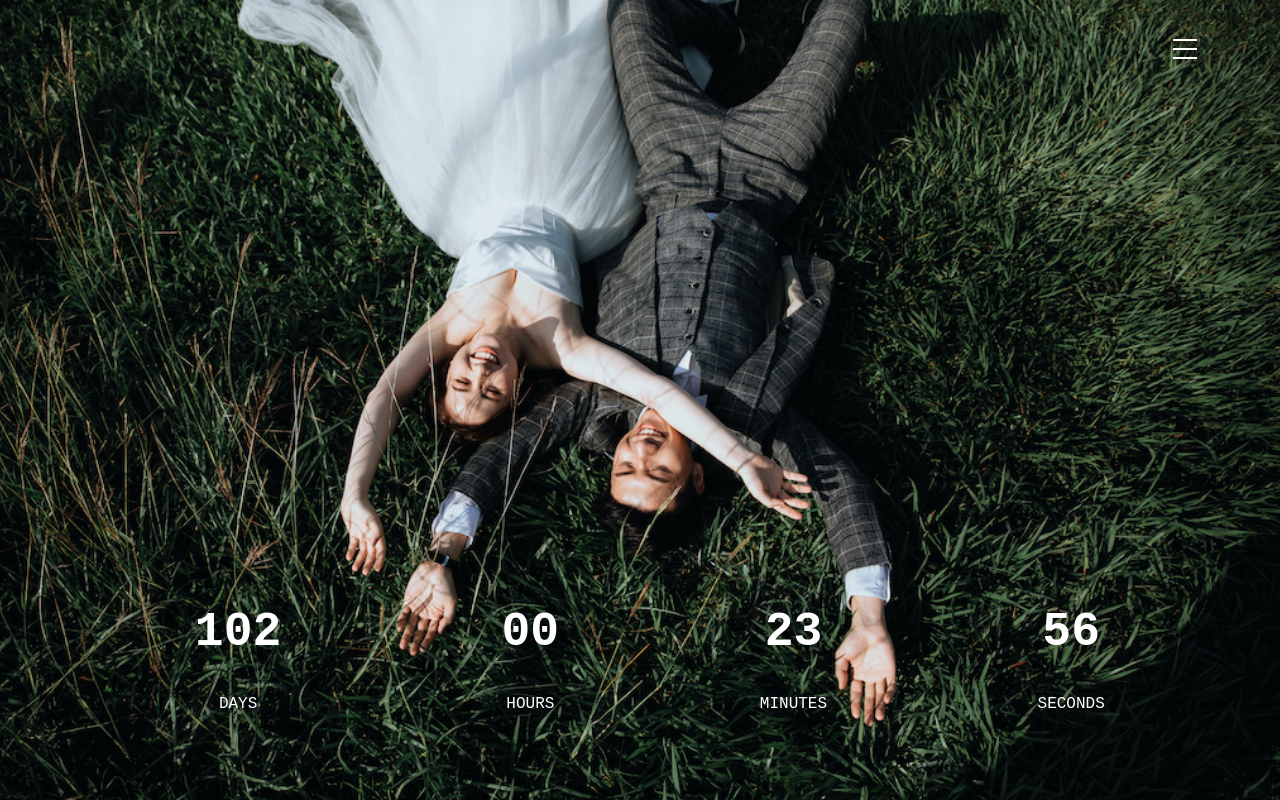
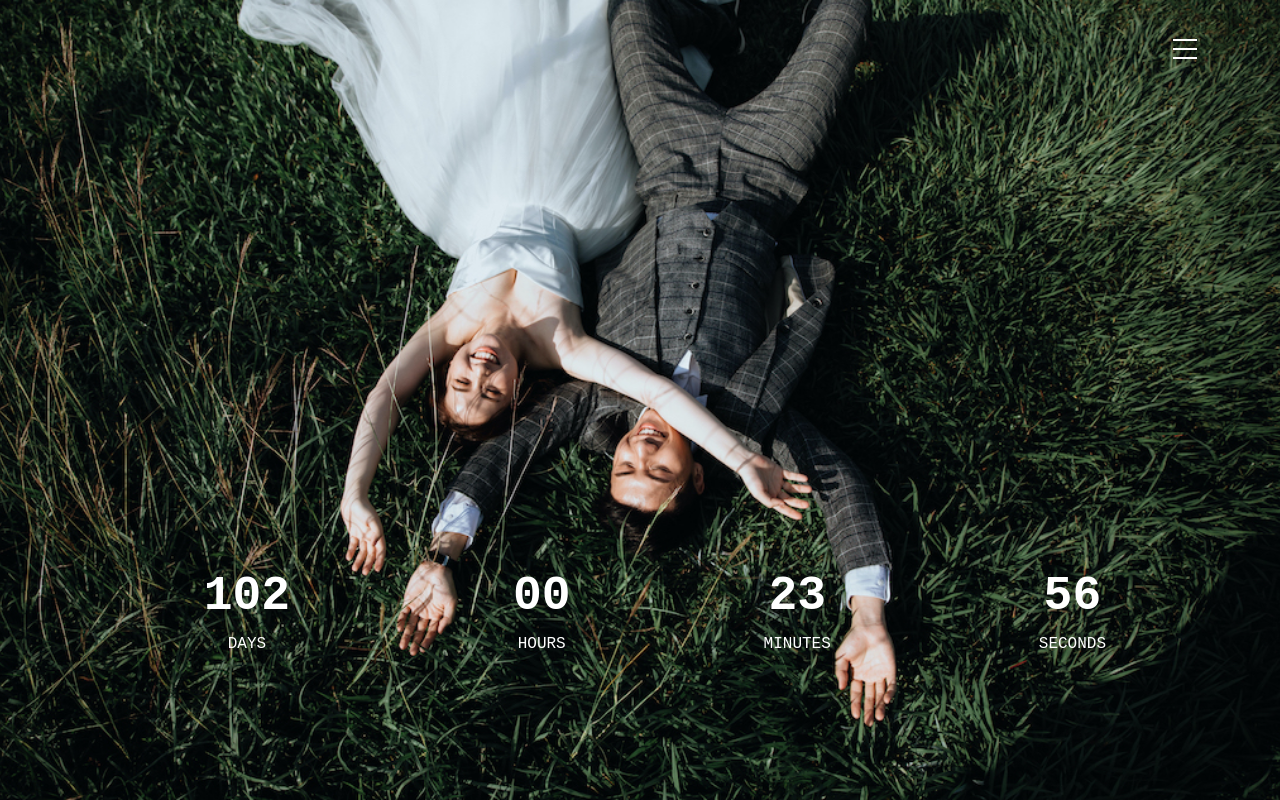
Before and after one commit to yvetttte0112/invatition, a plain HTML site: page index.html in a window 1280 px wide. Drawn offline with nearby package versions, Linux system fonts and the light colour scheme.

Commit message:
adjust timer

```diff
--- a/css/index.css
+++ b/css/index.css
@@ -74,7 +74,7 @@
 /* countdown */
 
 #timer {
-    transform: translateY(73vh);
+    transform: translateY(70vh);
     /* 前往現場 */
     font-family: 'Roboto Mono', monospace;
     font-size: 3vh;
@@ -91,3 +91,8 @@
 .animate__animated.animate__fadeIn {
     --animate-duration: 3s;
 }
+
+#timer td,
+#timer th {
+    padding: 0%!important;
+}
```
